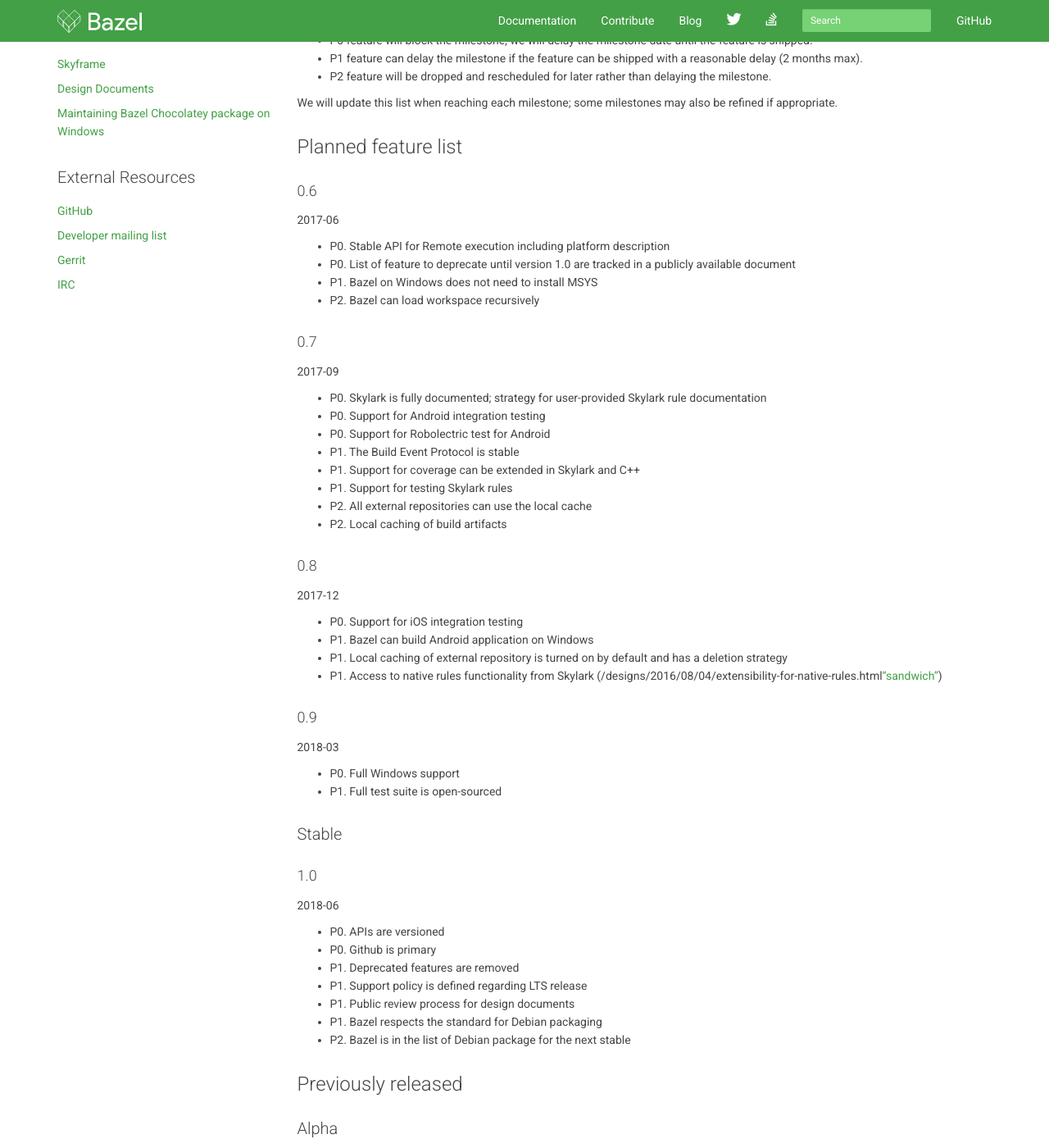
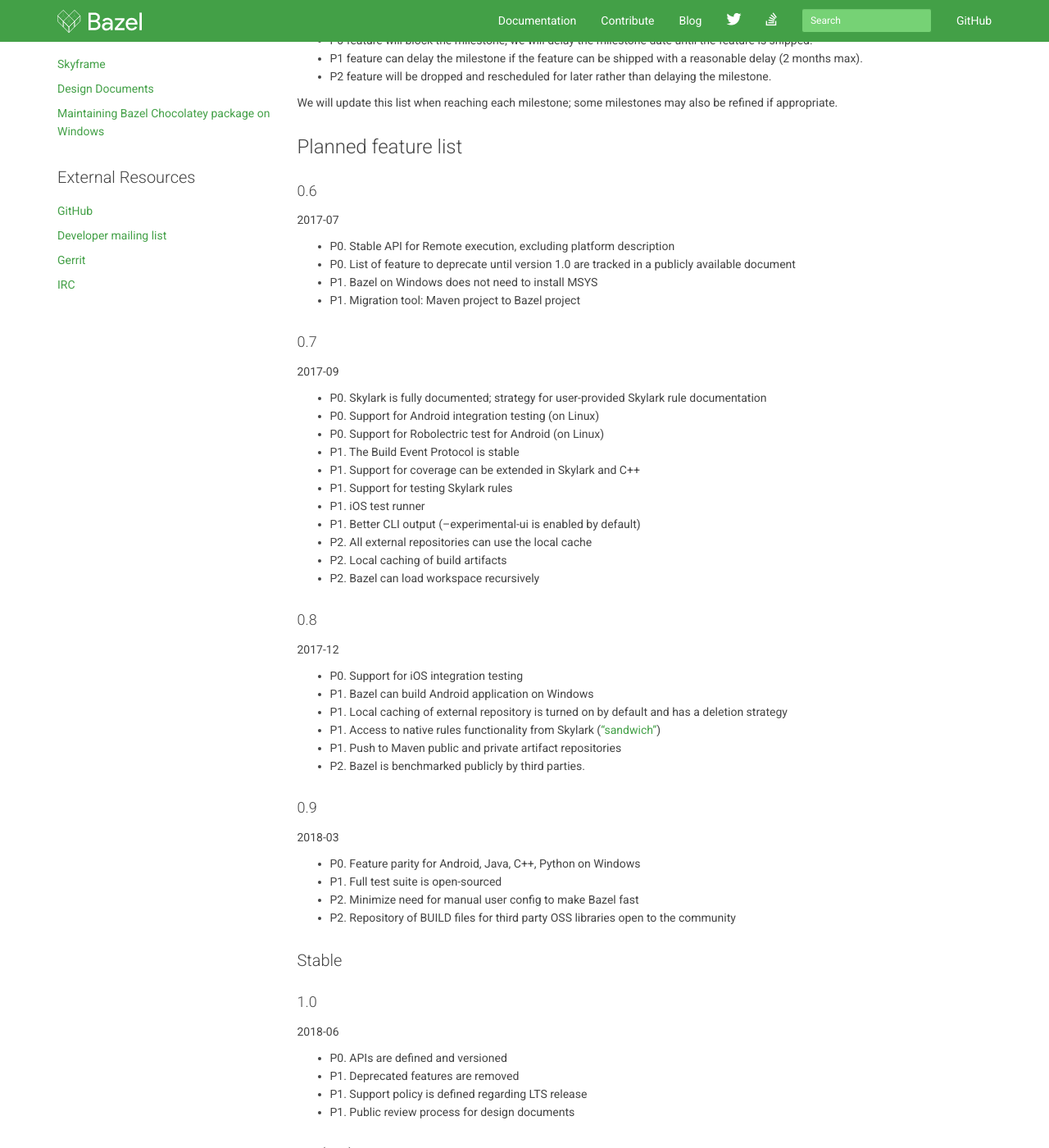
Before and after one commit to bazelbuild/bazel-website, a Jekyll site: the page built from roadmap.md, in a window 1280 px wide and 1400 px high, scrolled down 326 px. Shown: the whole window at 82% size. Built offline with Jekyll 4.4.1, drawn with Linux system fonts in a browser that asks for light colours; nearby versions of some CDN libraries; library files that are not in the unit come from our copies; Markdown is read by kramdown in place of the engine named in the settings; some of the changed text lies outside the part shown.

Commit message:
Roadmap update (#43)

```diff
--- a/roadmap.md
+++ b/roadmap.md
@@ -26,24 +26,27 @@
 ## Planned feature list
 
 #### 0.6
-2017-06
+2017-07
 
-* P0. Stable API for Remote execution including platform description
+* P0. Stable API for Remote execution, excluding platform description
 * P0. List of feature to deprecate until version 1.0 are tracked in a publicly available document
 * P1. Bazel on Windows does not need to install MSYS
-* P2. Bazel can load workspace recursively
+* P1. Migration tool: Maven project to Bazel project
 
 #### 0.7
 2017-09
 
 * P0. Skylark is fully documented; strategy for user-provided Skylark rule documentation
-* P0. Support for Android integration testing
-* P0. Support for Robolectric test for Android
+* P0. Support for Android integration testing (on Linux)
+* P0. Support for Robolectric test for Android (on Linux)
 * P1. The Build Event Protocol is stable
 * P1. Support for coverage can be extended in Skylark and C++
 * P1. Support for testing Skylark rules
+* P1. iOS test runner
+* P1. Better CLI output (--experimental-ui is enabled by default)
 * P2. All external repositories can use the local cache
 * P2. Local caching of build artifacts
+* P2. Bazel can load workspace recursively
 
 #### 0.8
 2017-12
@@ -51,26 +54,36 @@
 * P0. Support for iOS integration testing
 * P1. Bazel can build Android application on Windows
 * P1. Local caching of external repository is turned on by default and has a deletion strategy
-* P1. Access to native rules functionality from Skylark (/designs/2016/08/04/extensibility-for-native-rules.html["sandwich"]())
+* P1. Access to native rules functionality from Skylark (["sandwich"](/designs/2016/08/04/extensibility-for-native-rules.html))
+* P1. Push to Maven public and private artifact repositories
+* P2. Bazel is benchmarked publicly by third parties.
 
 #### 0.9
 2018-03
 
-* P0. Full Windows support
+* P0. Feature parity for Android, Java, C++, Python on Windows
 * P1. Full test suite is open-sourced
+* P2. Minimize need for manual user config to make Bazel fast
+* P2. Repository of BUILD files for third party OSS libraries open to the community
 
 ### Stable
 
 #### 1.0
 2018-06
 
-* P0. APIs are versioned
-* P0. Github is primary
+* P0. APIs are defined and versioned
 * P1. Deprecated features are removed
 * P1. Support policy is defined regarding LTS release
 * P1. Public review process for design documents
+
+#### 1.1 (LTS)
+
+* P0. Google uses only public APIs of Bazel
+* P0. Github is the primary code repository
+* P1. Support policy is defined regarding LTS release
 * P1. Bazel respects the standard for Debian packaging
 * P2. Bazel is in the list of Debian package for the next stable
+
 
 
 ## Previously released
@@ -135,6 +148,7 @@
 * P1. Initial API for a Build Event Protocol
 * P1. Support for coverage for Java
 * P1. Bazel installer optionally bundles the JDK
+* P1. [New Rules to build applications for Apple platforms](https://github.com/bazelbuild/rules_apple)
 * P2. Repository rules no longer have invalidation issues
 
 ## Code location
```
